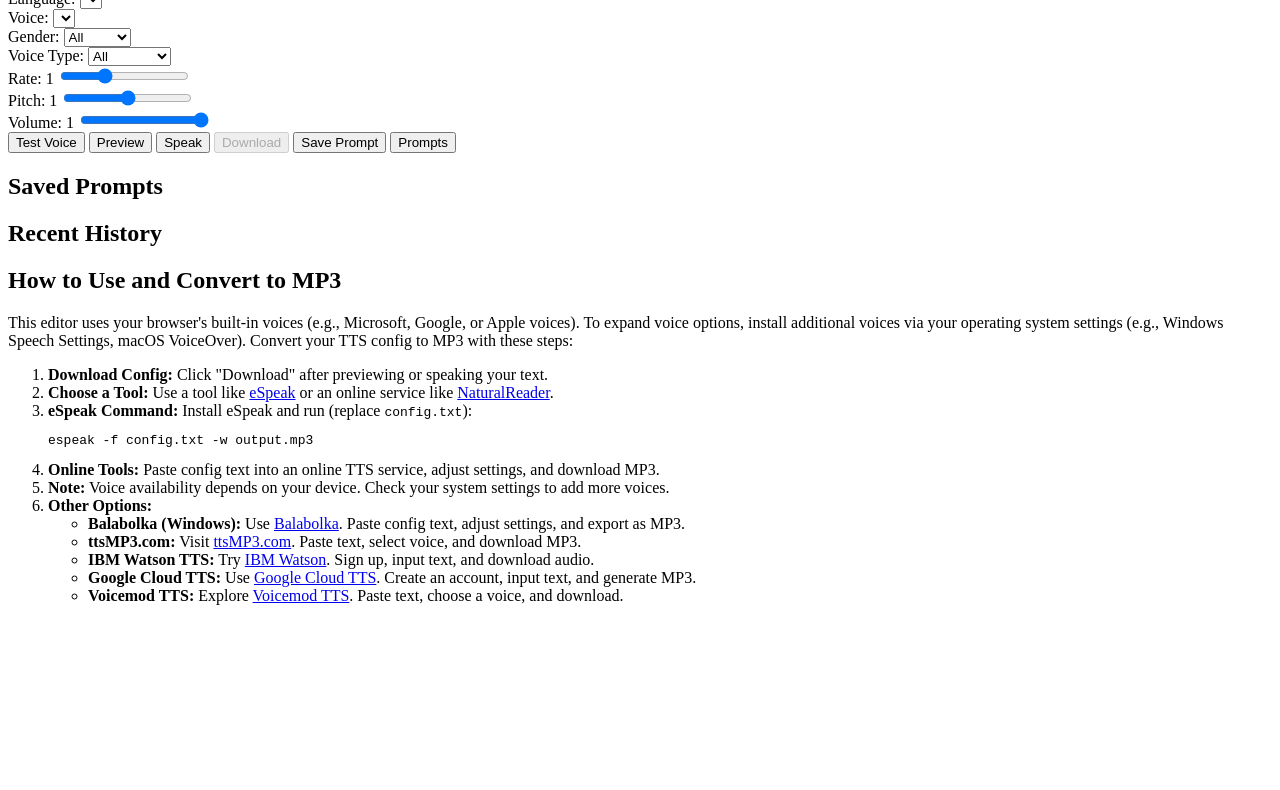
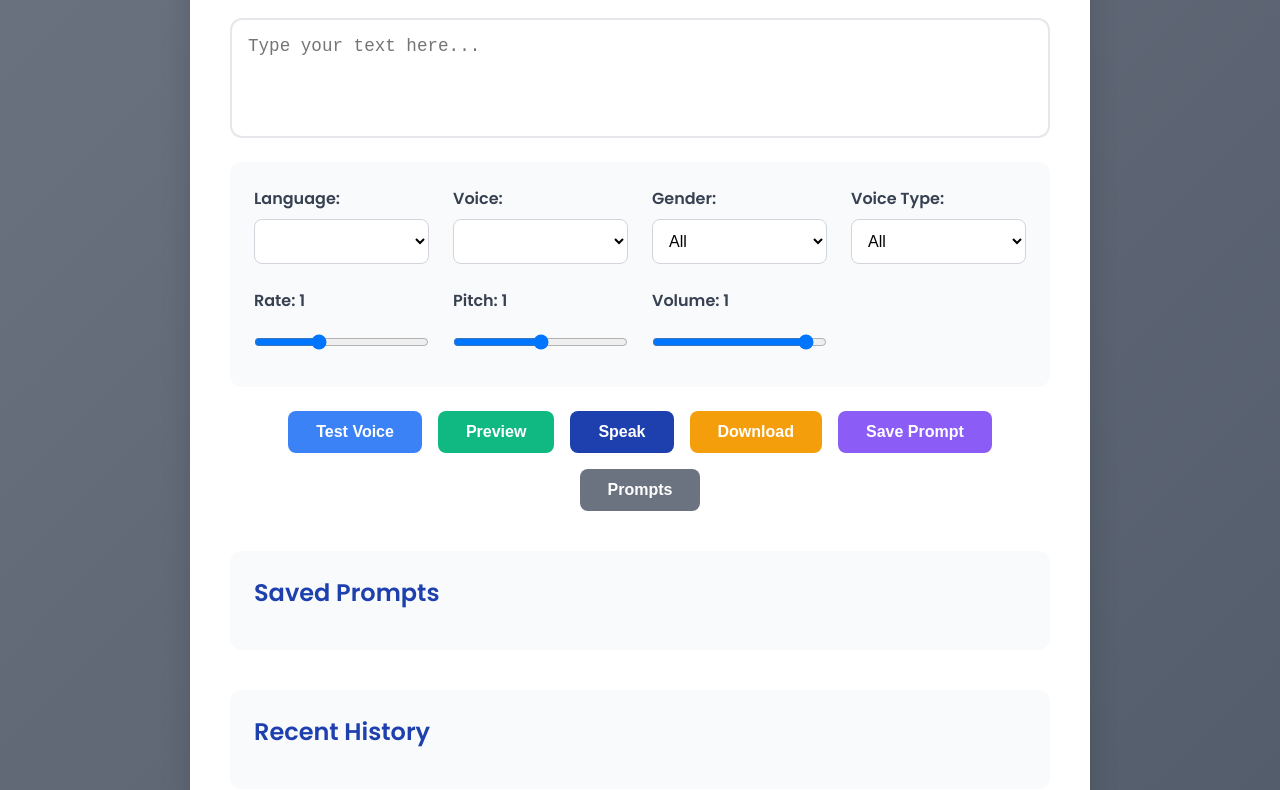
Before and after one commit to Vesluna/AdvancedTTSEditorFree, a plain HTML site: page index.html in a window 1280 px wide. Shown: the part 130-920 px from the top of the page. Before the commit the page ends 800 px from the top, so only its background shows below. Drawn offline with Linux system fonts and the light colour scheme; a script that the page names is missing.

Commit message:
Update index.html

```diff
--- a/index.html
+++ b/index.html
@@ -4,7 +4,7 @@
     <meta charset="UTF-8">
     <meta name="viewport" content="width=device-width, initial-scale=1.0">
     <title>Advanced TTS Editor</title>
-    <link rel="stylesheet" href="TTS_EditorStyles.css">
+    <link rel="stylesheet" href="styles.css">
     <link href="https://fonts.googleapis.com/css2?family=Poppins:wght@400;600&display=swap" rel="stylesheet">
 </head>
 <body>
```
